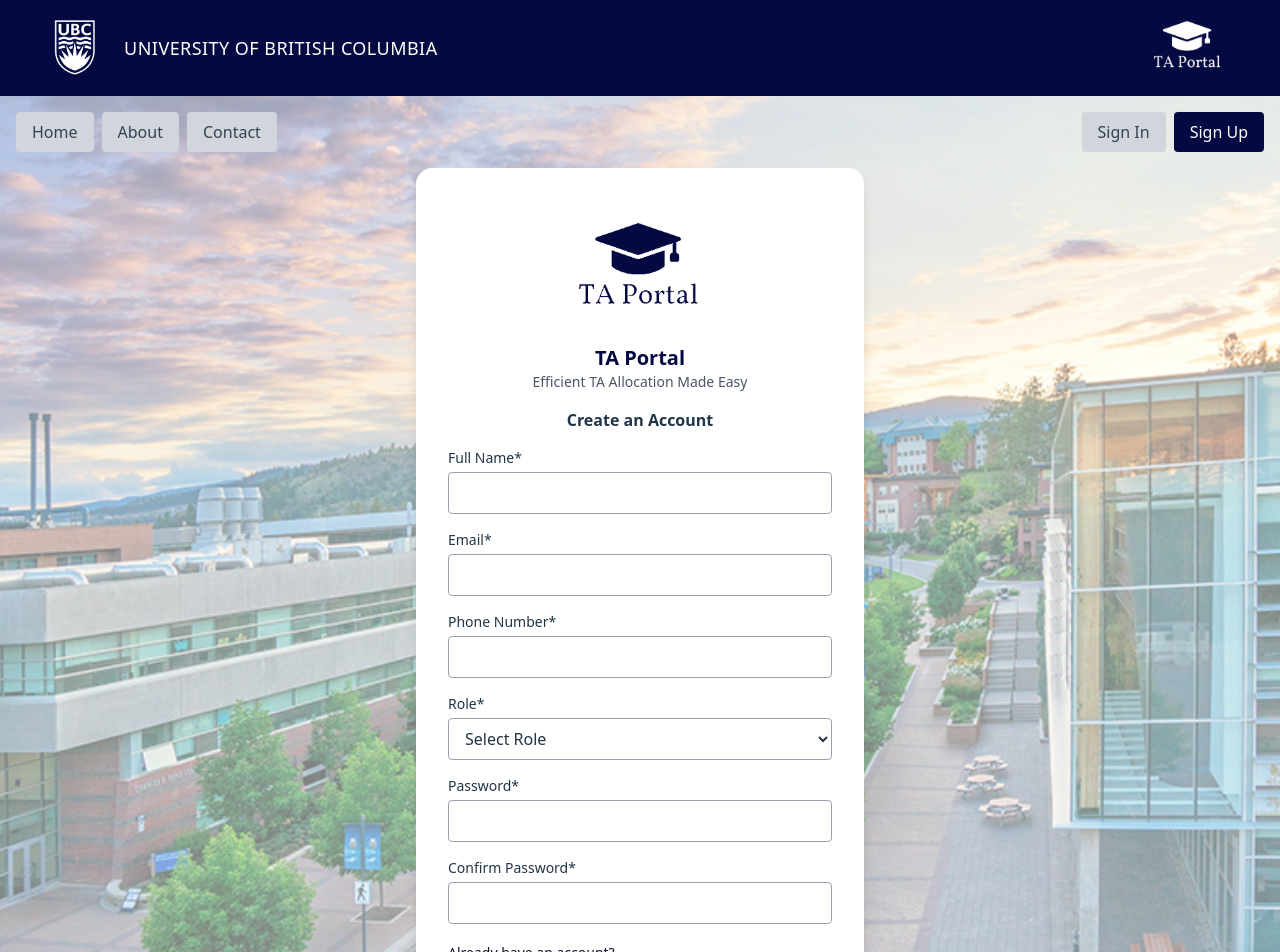
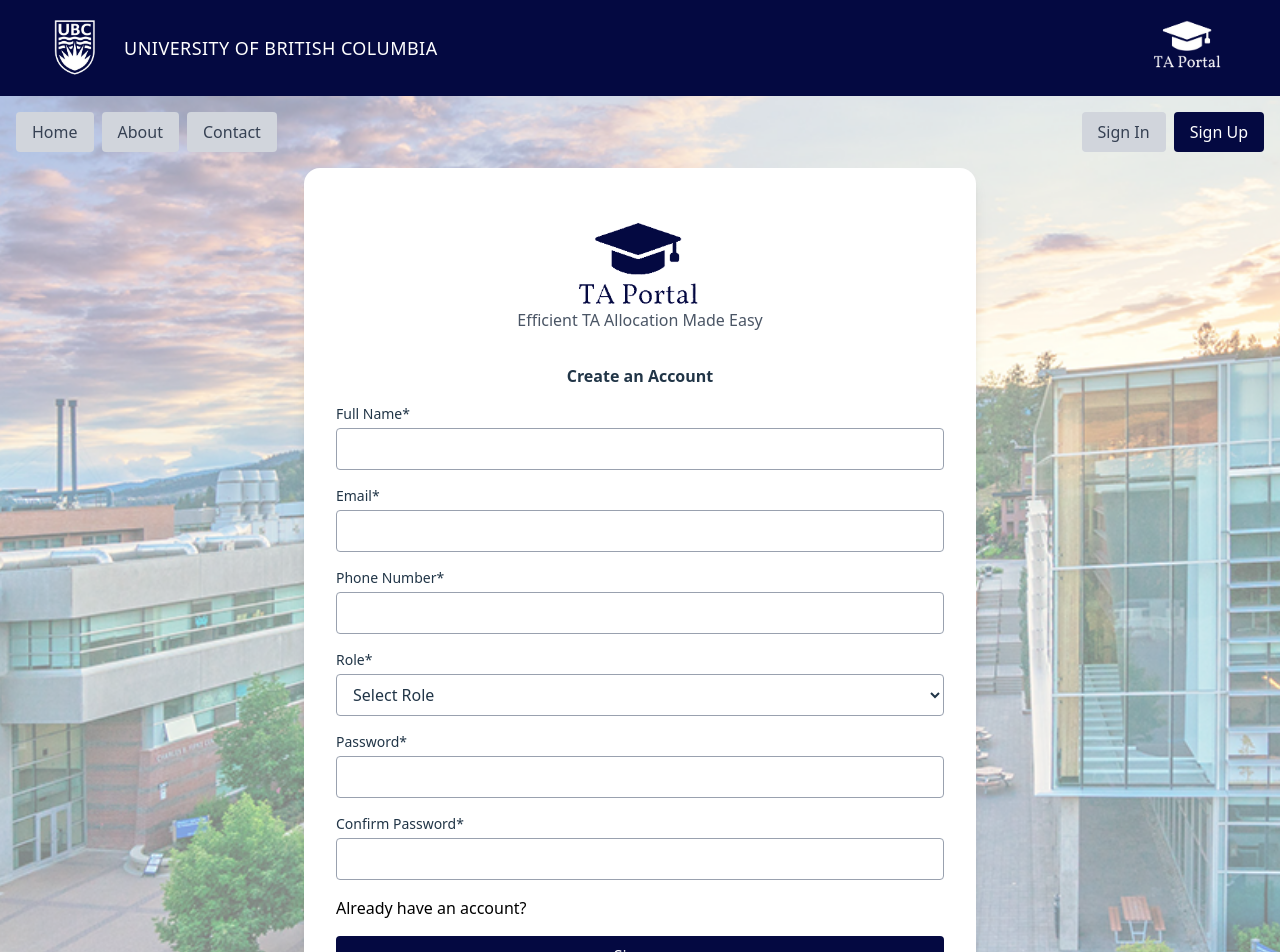
Before and after one commit to mandeep3535/TA_allocation_and_management_system_public, a React (Vite) app in the folder app/TA-portal-infinity/: page /signup in a window 1280 px wide. Shown: the top 952 px of the page. Built offline with nearby package versions, Linux system fonts and the light colour scheme.

Commit message:
Added testing and some changes to login in terms of validation

```diff
--- a/app/TA-portal-infinity/src/pages/loginPage/LoginPage.tsx
+++ b/app/TA-portal-infinity/src/pages/loginPage/LoginPage.tsx
@@ -70,7 +70,6 @@ const LoginPage: React.FC = () => {
                     setPasswordError('Password must be at least 8 characters and include uppercase, number, and special character')
                   }
                   onInput={() => setPasswordError('')}
-                  pattern="^(?=.*[A-Z])(?=.*\d)(?=.*[!@#$%^&*()_+\-\[\]{}|;:',.<>?]).{8,}$"
                   required
                   className="w-full px-3 py-3 border border-gray-300 rounded-md shadow-sm focus:ring-2 focus:ring-[#040941] focus:border-[#040941] bg-white"
                 />
@@ -81,7 +80,7 @@ const LoginPage: React.FC = () => {
                 <a
                   href="#"
                   className="text-base text-[#040941] hover:opacity-70 transition-opacity"
-                  style={{ color: "#000000" }}
+                  style={{ color: "#040941" }}
                 >
                   Forgot password?
                 </a>
--- a/app/TA-portal-infinity/src/pages/signupPage/SignUpPage.tsx
+++ b/app/TA-portal-infinity/src/pages/signupPage/SignUpPage.tsx
@@ -4,104 +4,89 @@ import Navbar from '../../components/layout/login_navbar/Navbar';
 import { useNavigate } from 'react-router-dom';
 import gradCap from '../../assets/grad-cap-blue.png';
 
+const InputField = ({ label, name, type, value, onChange, ...rest }: any) => (
+  <div>
+    <label htmlFor={name} className="text-sm block mb-1">{label}*</label>
+    <input
+      id={name}
+      type={type}
+      name={name}
+      value={value}
+      onChange={onChange}
+      className="w-full border border-gray-400 rounded px-3 py-2"
+      required
+      {...rest}
+    />
+  </div>
+);
+
+
 const SignUpPage: React.FC = () => {
-  const [fullName, setFullName] = useState('');
-  const [email, setEmail] = useState('');
-  const [phoneNumber, setPhoneNumber] = useState('');
-  const [role, setRole] = useState('');
-  const [password, setPassword] = useState('');
-  const [confirmPassword, setConfirmPassword] = useState('');
+  const [formData, setFormData] = useState({
+    fullName: '',
+    email: '',
+    phoneNumber: '',
+    role: '',
+    password: '',
+    confirmPassword: '',
+  });
 
-  const [emailError, setEmailError] = useState('');
-  const [passwordError, setPasswordError] = useState('');
   const [confirmPasswordError, setConfirmPasswordError] = useState('');
+  const navigate = useNavigate();
 
-  const navigate = useNavigate();
+  const handleChange = (e: React.ChangeEvent<HTMLInputElement | HTMLSelectElement>) => {
+    setFormData({ ...formData, [e.target.name]: e.target.value });
+  };
+
+  const validateForm = () => {
+    if (formData.password !== formData.confirmPassword) {
+      setConfirmPasswordError("Passwords do not match");
+      return false;
+    }
+    return true;
+  };
 
   const handleSignUp = (e: React.FormEvent) => {
     e.preventDefault();
+    if (!validateForm()) return;
 
-    if (password !== confirmPassword) {
-      setConfirmPasswordError("Passwords do not match");
-      return;
-    }
-
-    console.log('Signup attempted with:', {
-      fullName,
-      email,
-      phoneNumber,
-      role,
-      password,
-      confirmPassword,
-    });
+    console.log('Signup attempted with:', formData);
   };
 
   return (
     <div className="min-h-screen relative">
       <div className="absolute inset-0 z-0">
         <img src={bgImage} alt="Background" className="w-full h-full object-cover" />
-        <div className="absolute inset-0 bg-white" style={{ opacity: 0.5 }} />
+        <div className="absolute inset-0 bg-white opacity-50" />
       </div>
 
       <Navbar />
+
       <main className="relative z-10 flex items-center justify-center min-h-[calc(100vh-80px)] px-4 mb-10">
-  <div className="w-full max-w-md bg-white bg-opacity-90 p-6 sm:p-8 rounded-2xl shadow-lg">
-    <div className="text-center mb-4">
-      <img
-        src={gradCap}
-        alt="TA Portal Logo"
-        className="w-50 h-35 mx-auto mb-1"
-      />
-      <h2 className="text-xl font-bold text-[#040941]">TA Portal</h2>
-      <p className="text-sm text-gray-600">Efficient TA Allocation Made Easy</p>
+        <div className="w-full max-w-2xl bg-white bg-opacity-90 p-6 sm:p-8 rounded-2xl shadow-lg">
+          <div className="text-center mb-1">
+            <img src={gradCap} alt="TA Portal Logo" className="w-50 h-35 mx-auto mb-0" />
+            <p className="-mt-8 mb-8 text-gray-600">Efficient TA Allocation Made Easy</p>
           </div>
 
           <h3 className="text-md font-semibold text-center mb-4">Create an Account</h3>
 
           <form onSubmit={handleSignUp} className="space-y-4">
-      <div>
-        <label className="text-sm block mb-1">Full Name*</label>
-        <input
-          type="text"
-          value={fullName}
-          onChange={(e) => setFullName(e.target.value)}
-          required
-          className="w-full border border-gray-400 rounded px-3 py-2"
-        />
-      </div>
+            <InputField label="Full Name" name="fullName" type="text" value={formData.fullName} onChange={handleChange} />
+            <InputField label="Email" name="email" type="email" value={formData.email} onChange={handleChange} pattern="[a-z0-9._%+-]+@[a-z0-9.-]+\.[a-z]{2,}$" />
+            <InputField label="Phone Number" name="phoneNumber" type="tel" value={formData.phoneNumber} onChange={handleChange} pattern="[0-9]{10,15}" />
 
             <div>
-        <label className="text-sm block mb-1">Email*</label>
-        <input
-          type="email"
-          value={email}
-          onChange={(e) => setEmail(e.target.value)}
-          required
-          pattern="[a-z0-9._%+-]+@[a-z0-9.-]+\.[a-z]{2,}$"
-          className="w-full border border-gray-400 rounded px-3 py-2"
-        />
-      </div>
-
-      <div>
-        <label className="text-sm block mb-1">Phone Number*</label>
-        <input
-          type="tel"
-          value={phoneNumber}
-          onChange={(e) => setPhoneNumber(e.target.value)}
-          required
-          pattern="[0-9]{10,15}"
-          className="w-full border border-gray-400 rounded px-3 py-2"
-        />
-      </div>
-
-      <div>
-        <label className="text-sm block mb-1">Role*</label>
+             <label htmlFor="role" className="text-sm block mb-1">Role*</label>
                   <select
-          value={role}
-          onChange={(e) => setRole(e.target.value)}
+                    id="role" // ✅ add this
+                    name="role"
+                    value={formData.role}
+                    onChange={handleChange}
                     required
                     className="w-full border border-gray-400 rounded px-3 py-2"
                   >
+
                 <option value="">Select Role</option>
                 <option value="student">Student</option>
                 <option value="instructor">Instructor</option>
@@ -109,50 +94,24 @@ const SignUpPage: React.FC = () => {
               </select>
             </div>
 
-      <div>
-        <label className="text-sm block mb-1">Password*</label>
-        <input
-          type="password"
-          value={password}
-          onChange={(e) => setPassword(e.target.value)}
-          required
-          pattern="^(?=.*[A-Z])(?=.*\d)(?=.*[!@#$%^&*()_+\-\[\]{}|;:',.<>?]).{8,}$"
-          className="w-full border border-gray-400 rounded px-3 py-2"
-        />
-      </div>
+            <InputField label="Password" name="password" type="password" value={formData.password} onChange={handleChange} pattern="^(?=.*[A-Z])(?=.*\d)(?=.*[!@#$%^&*()_+\-\[\]{}|;:',.<>?]).{8,}$" />
+            <InputField label="Confirm Password" name="confirmPassword" type="password" value={formData.confirmPassword} onChange={handleChange} />
 
-      <div>
-        <label className="text-sm block mb-1">Confirm Password*</label>
-        <input
-          type="password"
-          value={confirmPassword}
-          onChange={(e) => setConfirmPassword(e.target.value)}
-          required
-          className="w-full border border-gray-400 rounded px-3 py-2"
-        />
-        {confirmPassword && confirmPassword !== password && (
+            {formData.confirmPassword && formData.confirmPassword !== formData.password && (
               <p className="text-sm text-red-600 mt-1">Passwords do not match</p>
             )}
-      </div>
 
-      <p className="text-sm text-left text-gray-900 mt-2">
+            <p className="text-base text-left text-black mt-2">
               Already have an account?{" "}
-        <a href="/login" className="text-base text-[#000000] hover:opacity-70 transition-opacity">
-          Login Here
-        </a>
+              <a href="/login" className="text-[#040491] hover:opacity-50 transition-opacity">Login Here</a>
             </p>
 
-      <button
-        type="submit"
-        className="w-full bg-[#040941] text-white py-2 rounded hover:bg-[#030735] transition-colors"
-      >
+            <button type="submit" className="w-full bg-[#040941] text-white py-2 rounded hover:bg-[#040491] transition-colors">
               Signup
             </button>
           </form>
         </div>
       </main>
-
-
     </div>
   );
 };
```
Also changed, not shown: test/Signup_page_test.png (added), 1 other file (tests, documents, lock files or other folders). Lines whose indentation alone changed are shown as unchanged.
